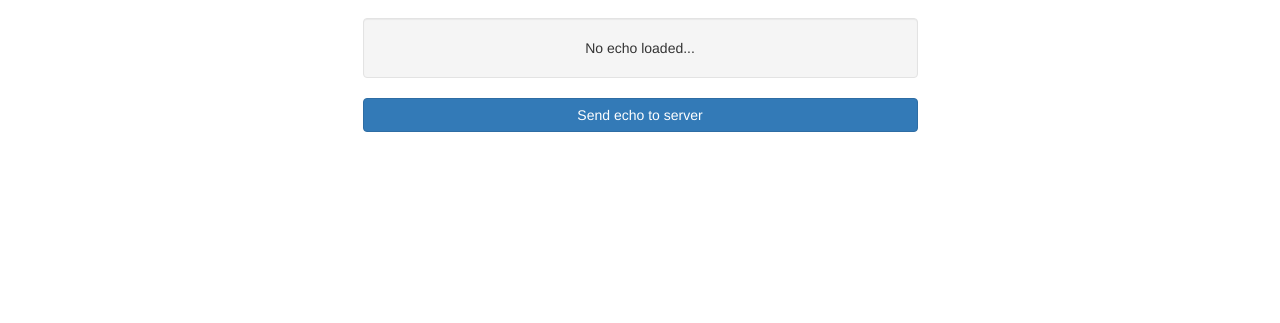
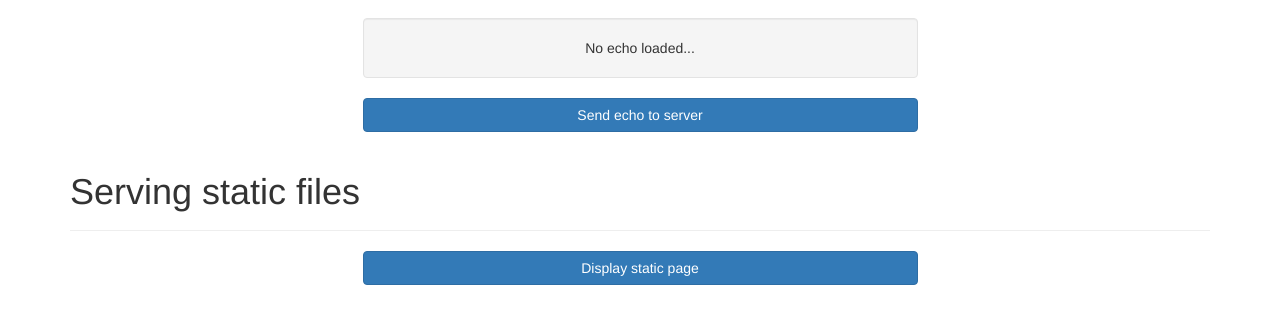
Before and after one commit to eclubprague/via-seminar-servers, a plain HTML site: page client/index.html in a window 1280 px wide. Shown: the part 579-902 px from the top of the page. Before the commit the page ends 800 px from the top, so only its background shows below. Drawn offline with nearby package versions, Linux system fonts and the light colour scheme.

Commit message:
Add static page link to client

```diff
--- a/client/index.html
+++ b/client/index.html
@@ -93,6 +93,21 @@
             </div>
         </section>
 
+        <section class="container">
+            <div class="row">
+                <div class="col-md-12">
+                    <div class="page-header">
+                        <h1>Serving static files</h1>
+                    </div>
+                </div>
+            </div>
+            <div class="row">
+                <div class="col-md-offset-3 col-md-6">
+                    <a  class="btn btn-primary btn-block" href="http://localhost:8088/static">Display static page</a>
+                </div>
+            </div>
+        </section>
+
         <script src="https://ajax.googleapis.com/ajax/libs/jquery/1.12.4/jquery.min.js"></script>
         <script src="https://maxcdn.bootstrapcdn.com/bootstrap/3.3.7/js/bootstrap.min.js" integrity="sha384-Tc5IQib027qvyjSMfHjOMaLkfuWVxZxUPnCJA7l2mCWNIpG9mGCD8wGNIcPD7Txa" crossorigin="anonymous"></script>
 
```
